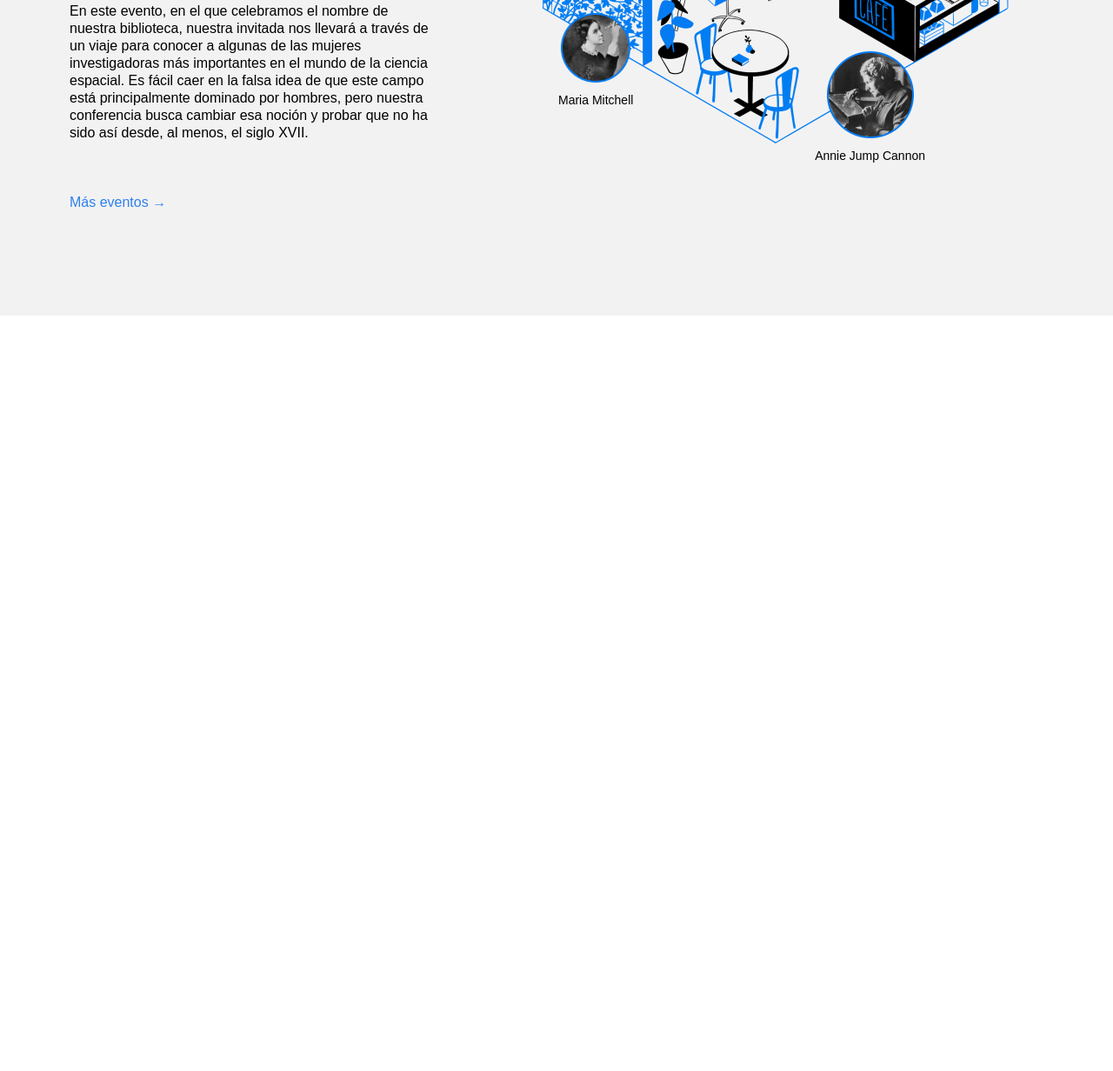
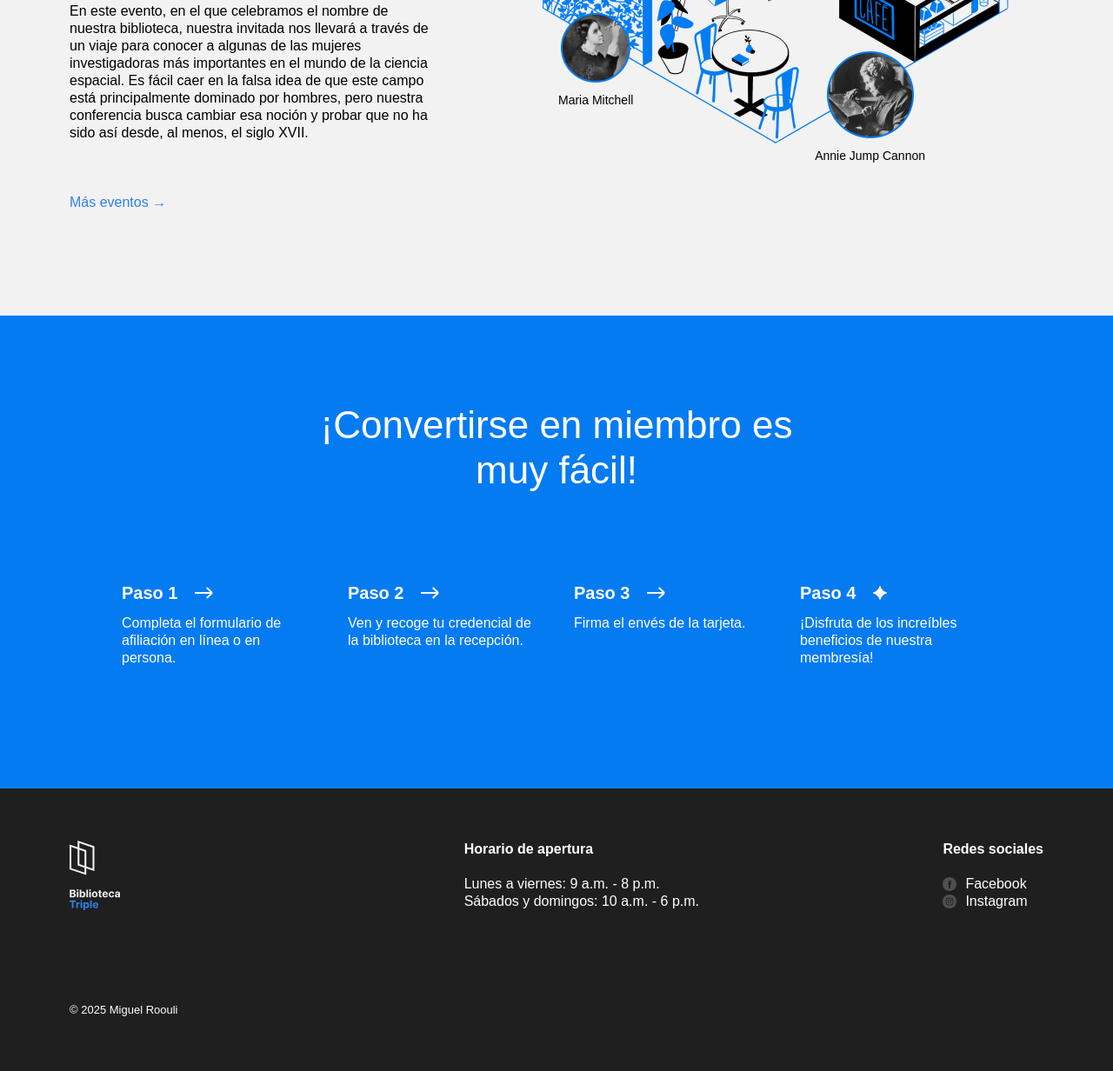
Before and after one commit to MiguelRoouli/web_project_library_es, a plain HTML site: page index.html in a window 1280 px wide. Shown: the part 2575-3807 px from the top of the page at 87% size. Before the commit the page ends 2938 px from the top, so only its background shows below. Drawn offline with Linux system fonts and the light colour scheme.

Commit message:
se crea footer

```diff
--- a/index.html
+++ b/index.html
@@ -32,10 +32,10 @@
               <a class="nav__link" href="#events">Eventos</a>
             </li>
             <li>
-              <a class="nav__link">Conviértete en miembro</a>
+              <a class="nav__link" href="#membership">Conviértete en miembro</a>
             </li>
             <li>
-              <a class="nav__link">Contactos</a>
+              <a class="nav__link" href="#footer">Contactos</a>
             </li>
           </ul>
         </nav>
@@ -226,6 +226,109 @@
             </div>
           </div>
         </section>
+        <section class="membership" id="membership">
+          <h2 class="membership__title">
+            ¡Convertirse en miembro es muy fácil!
+          </h2>
+          <ul class="membership__steps">
+            <li class="step">
+              <h3 class="step__title">
+                Paso 1
+                <img
+                  src="./images/icon_step_forward.svg"
+                  alt="icon forward"
+                  class="step__icon"
+                />
+              </h3>
+              <p class="step__description">
+                Completa el formulario de afiliación en línea o en persona.
+              </p>
+            </li>
+            <li class="step">
+              <h3 class="step__title">
+                Paso 2
+                <img
+                  src="./images/icon_step_forward.svg"
+                  alt="icon forward"
+                  class="step__icon"
+                />
+              </h3>
+              <p class="step__description">
+                Ven y recoge tu credencial de la biblioteca en la recepción.
+              </p>
+            </li>
+            <li class="step">
+              <h3 class="step__title">
+                Paso 3
+                <img
+                  src="./images/icon_step_forward.svg"
+                  alt="icon forward"
+                  class="step__icon"
+                />
+              </h3>
+              <p class="step__description">Firma el envés de la tarjeta.</p>
+            </li>
+            <li class="step">
+              <h3 class="step__title">
+                Paso 4
+                <img
+                  src="./images/icon_step_finish.svg"
+                  alt="icon finish"
+                  class="step__icon"
+                />
+              </h3>
+              <p class="step__description">
+                ¡Disfruta de los increíbles beneficios de nuestra membresía!
+              </p>
+            </li>
+          </ul>
+        </section>
+        <footer class="footer" id="footer">
+          <div class="footer__columns">
+            <div class="footer__column">
+              <img
+                src="./images/logo_white.svg"
+                alt="logo white"
+                class="footer__logo"
+              />
+            </div>
+            <div class="footer__column footer__column_content_hours">
+              <h3 class="footer__column-heading">Horario de apertura</h3>
+              <ul class="footer__list">
+                <li class="footer__list-item">
+                  Lunes a viernes: 9 a.m. - 8 p.m.
+                </li>
+                <li class="footer__list-item">
+                  Sábados y domingos: 10 a.m. - 6 p.m.
+                </li>
+              </ul>
+            </div>
+            <div class="footer__column footer__column_content_social">
+              <h3 class="footer__column-heading">Redes sociales</h3>
+              <ul class="footer__list">
+                <li class="footer__list-item">
+                  <a class="footer__column-link" href="#"
+                    ><img
+                      class="footer__social-icon"
+                      src="./images/facebook_white.svg"
+                      alt="facebook icon"
+                    />Facebook</a
+                  >
+                </li>
+                <li class="footer__list-item">
+                  <a class="footer__column-link" href="#"
+                    ><img
+                      class="footer__social-icon"
+                      src="./images/instagram_white.svg"
+                      alt="instagram icon"
+                    />Instagram</a
+                  >
+                </li>
+              </ul>
+            </div>
+          </div>
+          <div class="footer__copyright">© 2025 Miguel Roouli</div>
+        </footer>
       </main>
     </div>
   </body>
--- a/styles/style.css
+++ b/styles/style.css
@@ -292,3 +292,111 @@
   font-size: 14px;
   margin: 0;
 }
+
+.membership {
+  padding: 100px 0 140px;
+  background-color: #057bf2;
+  color: #ffffff;
+}
+
+.membership__title {
+  max-width: 574px;
+  margin: 0 auto;
+  text-align: center;
+  font-size: 44px;
+  font-weight: 500;
+  line-height: 52px;
+}
+
+.membership__steps {
+  list-style-type: none;
+  padding: 0;
+  margin: 100px 0 0;
+  display: flex;
+  justify-content: center;
+  gap: 40px;
+}
+
+.step {
+  flex-basis: 220px;
+}
+
+.step__title {
+  margin: 0;
+  font-size: 20px;
+  line-height: 30px;
+  font-weight: 700;
+  display: flex;
+  align-items: center;
+}
+
+.step__icon {
+  margin-left: 20px;
+}
+
+.step__description {
+  margin: 10px 0 0;
+}
+
+.footer {
+  box-sizing: border-box;
+  background-color: #1f1f1f;
+  color: #fff;
+  padding: 60px 80px;
+}
+
+.footer__columns {
+  display: flex;
+  justify-content: space-between;
+}
+
+.footer__column_content_hours {
+  position: absolute;
+  right: 460px;
+}
+
+.footer__column_content_social {
+  margin-left: 80px;
+}
+
+.footer__logo {
+  width: 58px;
+  height: 80px;
+}
+
+.footer__column-heading {
+  margin-top: 0;
+  margin-bottom: 20px;
+  font-size: 16px;
+}
+
+.footer__list {
+  /* El siguiente código elimina los estilos predeterminados del navegador para las listas */
+  list-style-type: none;
+  padding: 0;
+  margin: 0;
+}
+
+.footer__list-item {
+  padding: 0 16px 0 0;
+}
+
+.footer__column-link {
+  color: white;
+  text-decoration: none;
+  display: flex;
+  align-items: center;
+}
+
+.footer__social-icon {
+  width: 16px;
+  height: 16px;
+  padding-right: 10px;
+  padding-bottom: 0;
+}
+
+.footer__copyright {
+  margin-top: 100px;
+  margin-bottom: 0;
+  font-size: small;
+}
```
